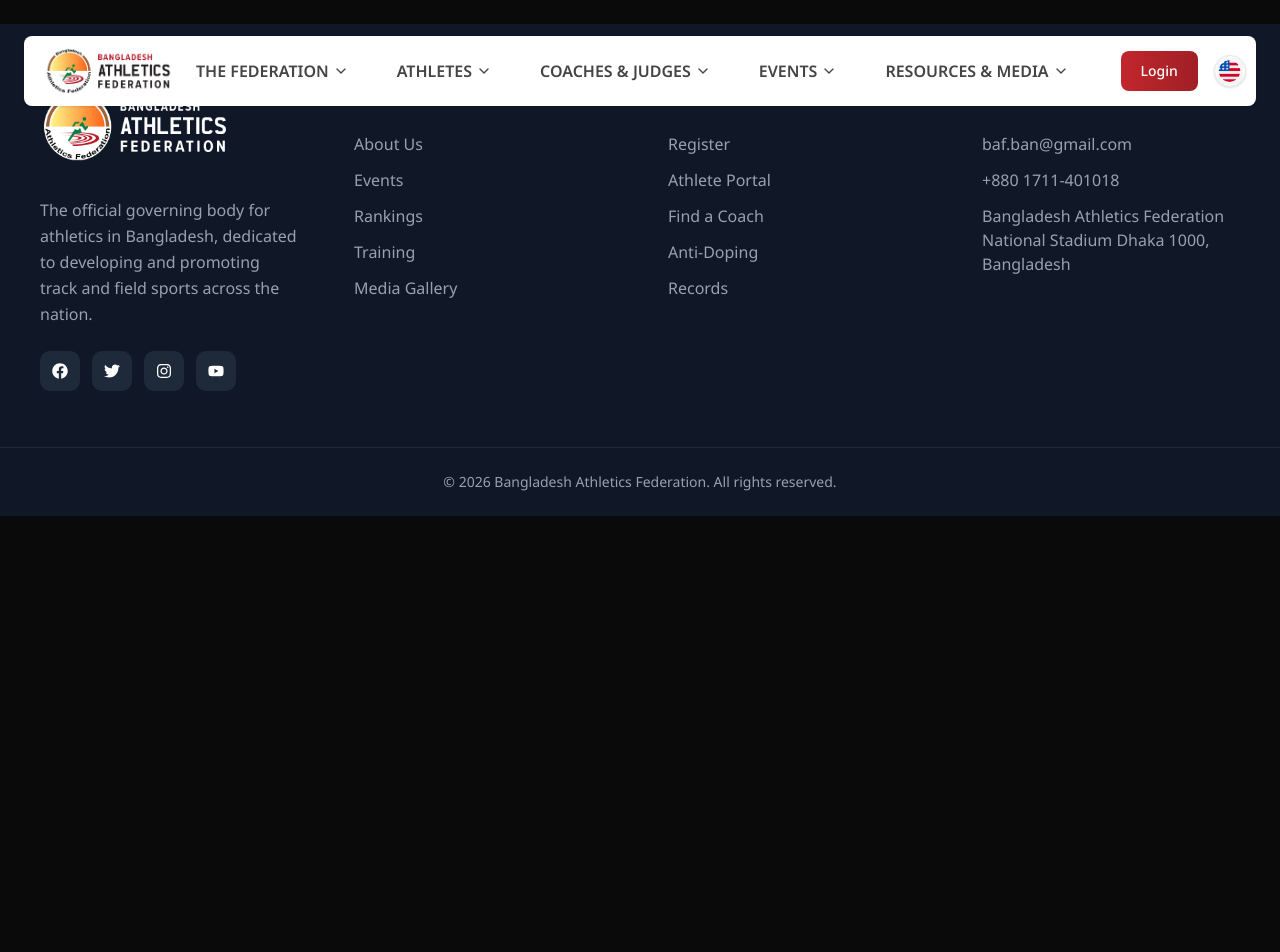
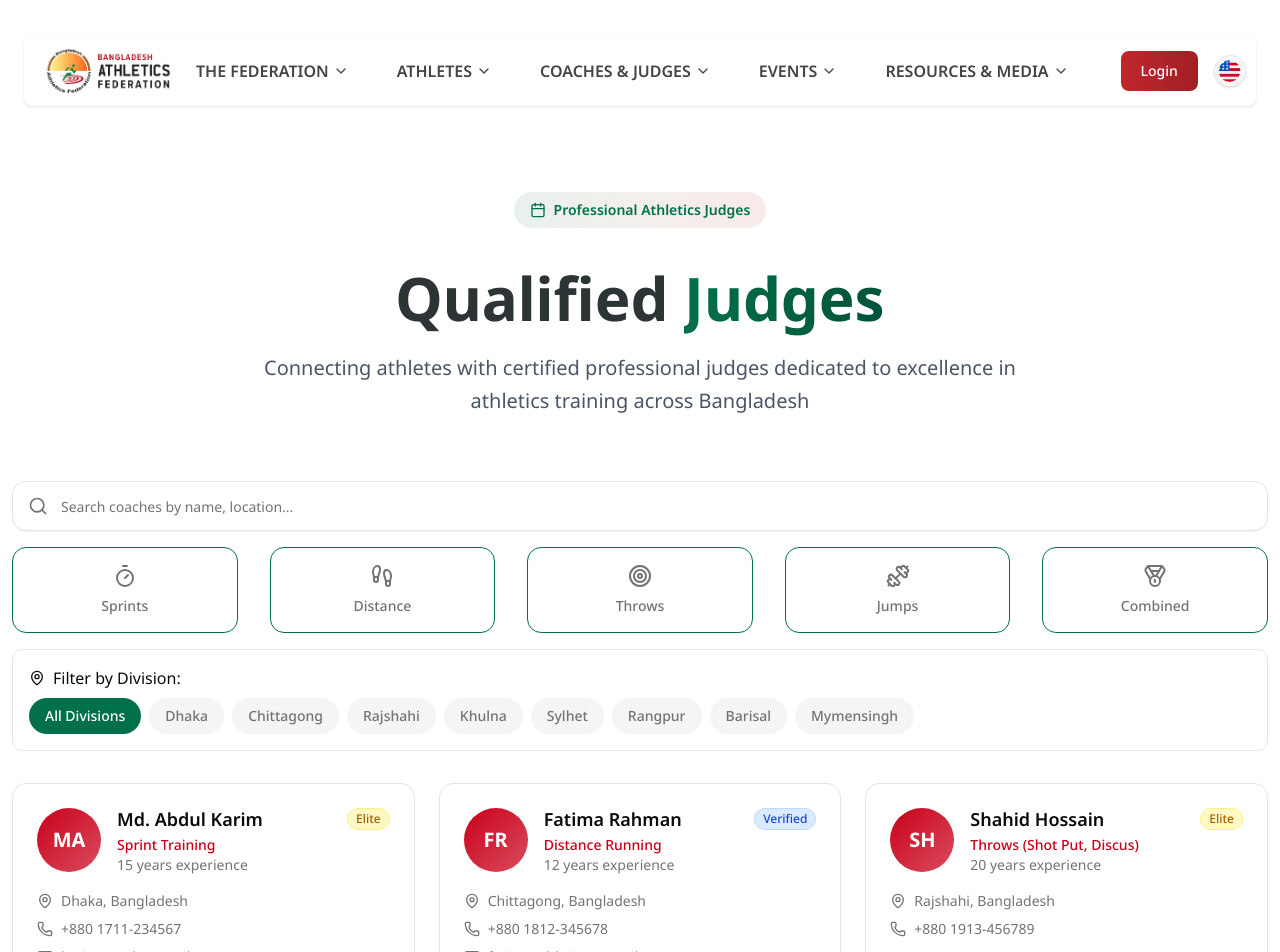
Before and after one commit to codezzi-dev/baf_web_spa, a Next.js app: page /en/judges/qualified-judges in a window 1280 px wide. Shown: the top 952 px of the page. Before the commit the page ends 800 px from the top, so only its background shows below. Built offline with nearby package versions, Linux system fonts and the light colour scheme.

Commit message:
Enhances Coaches and Judges pages with headers, footers, and search filters for improved user experience

```diff
--- a/src/app/[locale]/(coaches-and-judges)/coaches/qualified-coaches/page.tsx
+++ b/src/app/[locale]/(coaches-and-judges)/coaches/qualified-coaches/page.tsx
@@ -1,9 +1,10 @@
 "use client";
 import { useState } from "react";
-import CoachHeroSection from "@/components/coaches-and-judges/coaches/CoachHeroSection";
 import CoachSearchFilters from "@/components/coaches-and-judges/coaches/CoachSearchFilters";
 import CoachGrid from "@/components/coaches-and-judges/coaches/CoachGrid";
-import CoachCTA from "@/components/coaches-and-judges/coaches/CoachCTA";
+import Header from "@/components/common/PageHero";
+import Footer from "@/components/common/PageFooter2";
+import { Users } from "lucide-react";
 
 const Coaches = () => {
   const [activeSpecialization, setActiveSpecialization] = useState("");
@@ -13,7 +14,14 @@ const Coaches = () => {
   return (
     <div className="min-h-screen bg-background">
       <div className="container max-w-6xl mx-auto px-4 py-8">
-        <CoachHeroSection />
+        <Header
+          pageGenericElements={{
+            pageTopTag: "Professional Athletics Coaches",
+            pageTopTitle: "Qualified Coaches",
+            pageTopSummary:
+              "Connecting athletes with certified professional coaches dedicated to excellence in athletics training across Bangladesh",
+          }}
+        />
         <CoachSearchFilters
           activeSpecialization={activeSpecialization}
           setActiveSpecialization={setActiveSpecialization}
@@ -29,7 +37,24 @@ const Coaches = () => {
           selectedDivision={selectedDivision}
         />
 
-        <CoachCTA />
+        <Footer
+          icon={<Users size={48} />}
+          title="Become a Certified Coach"
+          description={
+            <>
+              Join our network of professional athletics coaches and help shape
+              the future of Bangladesh athletics
+            </>
+          }
+          backgroundClass="bg-gradient-to-b from-tag-red to-tag-redDark"
+          buttons={[
+            {
+              label: "Apply for Certification",
+              variant: "filled",
+              onClick: () => console.log("Apply clicked"),
+            },
+          ]}
+        />
       </div>
     </div>
   );
--- a/src/app/[locale]/(coaches-and-judges)/judges/qualified-judges/page.tsx
+++ b/src/app/[locale]/(coaches-and-judges)/judges/qualified-judges/page.tsx
@@ -1,9 +1,64 @@
-import React from 'react'
+"use client";
+import { useState } from "react";
+import { Users } from "lucide-react";
+import Header from "@/components/common/PageHero";
+import Footer from "@/components/common/PageFooter2";
+import CoachSearchFilters from "@/components/coaches-and-judges/coaches/CoachSearchFilters";
+import CoachGrid from "@/components/coaches-and-judges/coaches/CoachGrid";
 
-const page = () => {
+const Coaches = () => {
+  const [activeSpecialization, setActiveSpecialization] = useState("");
+  const [searchQuery, setSearchQuery] = useState("");
+  const [selectedDivision, setSelectedDivision] = useState("");
+
   return (
-    <div>page</div>
-  )
-}
+    <div className="min-h-screen bg-background">
+      <div className="container max-w-6xl mx-auto px-4 py-8">
+        <Header
+          pageGenericElements={{
+            pageTopTag: "Professional Athletics Judges",
+            pageTopTitle: "Qualified Judges",
+            pageTopSummary:
+              "Connecting athletes with certified professional judges dedicated to excellence in athletics training across Bangladesh",
+          }}
+        />
 
-export default page
+        <CoachSearchFilters
+          activeSpecialization={activeSpecialization}
+          setActiveSpecialization={setActiveSpecialization}
+          searchQuery={searchQuery}
+          setSearchQuery={setSearchQuery}
+          selectedDivision={selectedDivision}
+          setSelectedDivision={setSelectedDivision}
+        />
+
+        <CoachGrid
+          searchQuery={searchQuery}
+          activeSpecialization={activeSpecialization}
+          selectedDivision={selectedDivision}
+        />
+
+        <Footer
+          icon={<Users size={48} />}
+          title="Become a Certified Judge"
+          description={
+            <>
+              Join our network of professional athletics judges and help shape
+              the future of Bangladesh athletics
+            </>
+          }
+          backgroundClass="bg-gradient-to-b from-tag-red to-tag-redDark"
+          buttons={[
+            {
+              label: "Apply for Certification",
+              variant: "filled",
+              onClick: () => console.log("Apply clicked"),
+            },
+          ]}
+        />
+      </div>
+    </div>
+  );
+};
+
+export default Coaches;
```
